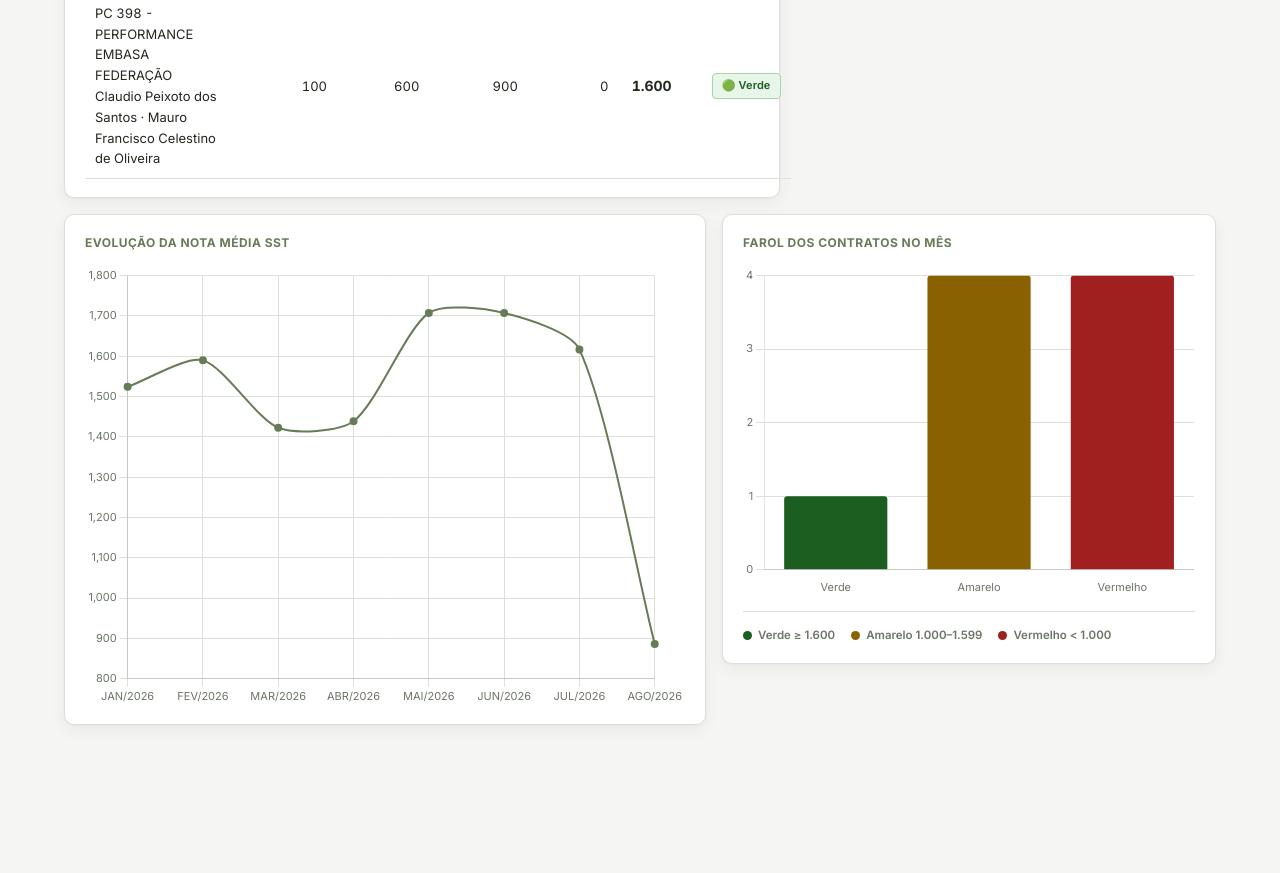
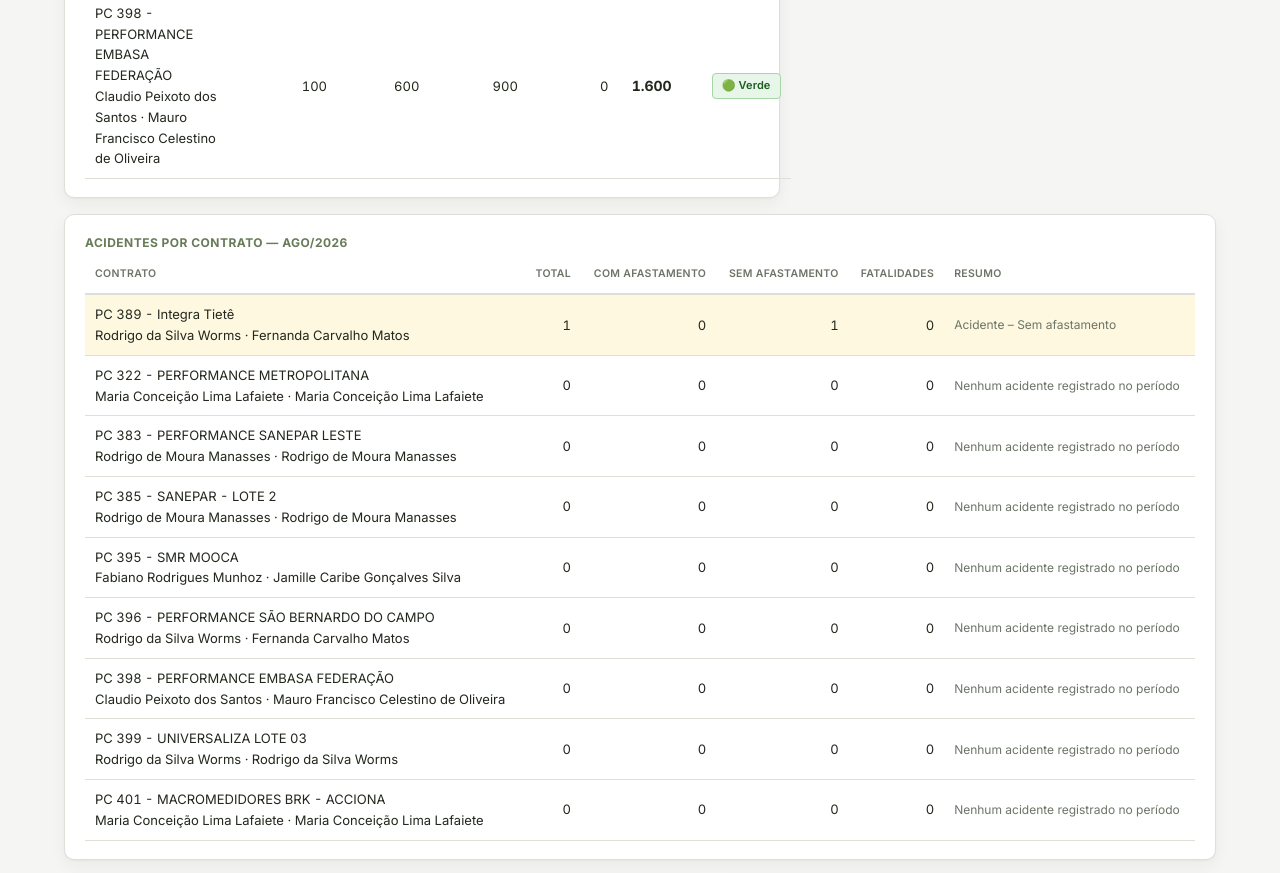
Before and after one commit to EfficoSaneamento/FALC-O-, a plain HTML site: page index.html in a window 1280 px wide. Shown: the part 2073-2946 px from the top of the page. Before the commit the page ends 2886 px from the top, so only its background shows below. Drawn offline with nearby package versions, Linux system fonts and the light colour scheme.

Commit message:
feat: nova secao Acidentes por Contrato
Tabela dedicada com todos os contratos do periodo filtrado (mesmo
com zero acidentes), colunas: total, com/sem afastamento,
fatalidades e resumo. Linhas com acidente ganham destaque amarelo;
com fatalidade, destaque vermelho.

```diff
--- a/index.html
+++ b/index.html
@@ -149,10 +149,14 @@
   .data-table tr:hover td{ background:var(--bg); }
   .data-table tr[data-farol="vermelho"] td{ background:#fdf3f2; }
   .data-table tr[data-farol="vermelho"]:hover td{ background:var(--farol-vermelho-bg); }
+  .data-table tr[data-acidentes="1"] td{ background:#fff8e1; }
+  .data-table tr[data-fatalidade="1"] td{ background:var(--farol-vermelho-bg); }
+  .data-table tr[data-fatalidade="1"] td.info-pc{ color:var(--farol-vermelho-tx); }
   .data-table tr.is-selected td{ background:var(--accent-tint); }
   .data-table td.info-pc{ font-weight:700; color:var(--text); font-size:13.5px; }
   .data-table td.info-line{ font-size:11.5px; color:var(--text-dim); font-weight:400; margin-top:2px; }
   .data-table td.final-score{ font-weight:700; color:var(--text); font-size:14px; }
+  .data-table td.wrap-cell{ text-align:left; font-variant-numeric:normal; min-width:220px; white-space:normal; color:var(--text-dim); font-size:12px; }
 
   .tag{
     font-size:11px; letter-spacing:0.01em; padding:3px 9px;
@@ -324,6 +328,23 @@
       </section>
       <aside class="panel detail-popup" id="panel-detalhe"></aside>
     </div>
+
+    <section class="panel">
+      <h3 id="acidentes-title">Acidentes por contrato</h3>
+      <table class="data-table" id="tabela-acidentes">
+        <thead>
+          <tr>
+            <th class="left">Contrato</th>
+            <th>Total</th>
+            <th>Com afastamento</th>
+            <th>Sem afastamento</th>
+            <th>Fatalidades</th>
+            <th class="left">Resumo</th>
+          </tr>
+        </thead>
+        <tbody></tbody>
+      </table>
+    </section>
 
     <section class="split">
       <div class="panel" style="margin-bottom:0;">
@@ -563,6 +584,31 @@
   `;
 }
 
+function renderAcidentes(mesAno) {
+  const registros = registrosFiltrados(mesAno).slice().sort((a, b) => (b.qtd_acidentes ?? 0) - (a.qtd_acidentes ?? 0));
+  document.getElementById("acidentes-title").textContent =
+    `Acidentes por contrato — ${DATA.registros.find(r => r.mes_ano === mesAno)?.mes_ano_label || ""}`;
+
+  const tbody = document.querySelector("#tabela-acidentes tbody");
+  if (registros.length === 0) {
+    tbody.innerHTML = `<tr><td colspan="6">Nenhum registro para este filtro.</td></tr>`;
+    return;
+  }
+  tbody.innerHTML = registros.map(r => `
+    <tr data-acidentes="${(r.qtd_acidentes ?? 0) > 0 ? 1 : 0}" data-fatalidade="${(r.qtd_fatalidades ?? 0) > 0 ? 1 : 0}">
+      <td>
+        <div class="info-pc">${esc(r.projeto || ("PC " + r.id_pc))}</div>
+        <div class="info-line">${esc(r.diretor)} · ${esc(r.gerente)}</div>
+      </td>
+      <td>${r.qtd_acidentes ?? 0}</td>
+      <td>${r.qtd_acidentes_afastamento ?? 0}</td>
+      <td>${r.qtd_acidentes_sem_afastamento ?? 0}</td>
+      <td>${r.qtd_fatalidades ?? 0}</td>
+      <td class="wrap-cell">${esc(r.resumo_acidentes)}</td>
+    </tr>
+  `).join("");
+}
+
 function renderRanking(mesAno) {
   const registros = registrosFiltrados(mesAno).slice().sort((a, b) => (a.nota_effico_sst ?? 0) - (b.nota_effico_sst ?? 0));
   document.getElementById("ranking-title").textContent = `Ranking de contratos — ${DATA.registros.find(r => r.mes_ano === mesAno)?.mes_ano_label || ""}`;
@@ -754,6 +800,7 @@
   renderTop3(mesAno);
   renderKPIs(mesAno);
   renderRanking(mesAno);
+  renderAcidentes(mesAno);
   renderDetalhe(mesAno);
   renderChartFarol(mesAno);
   renderChartEvolucao();
```
